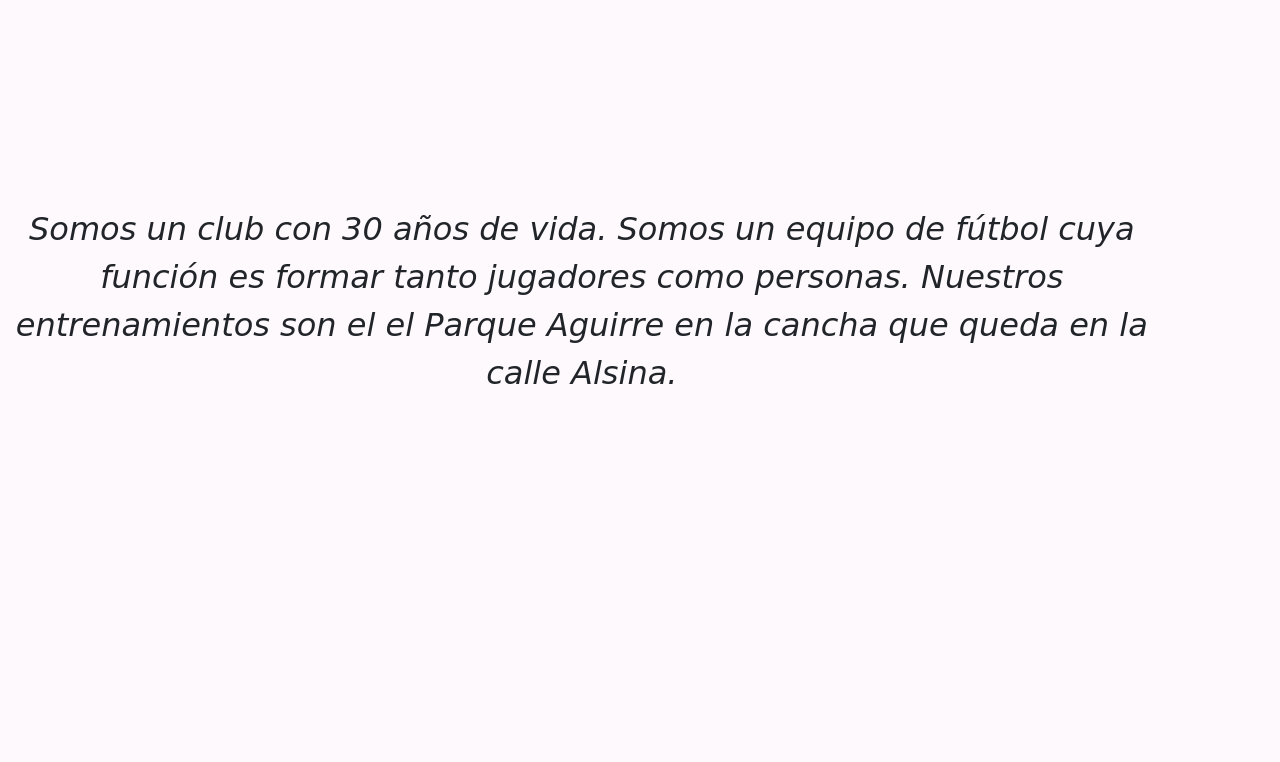
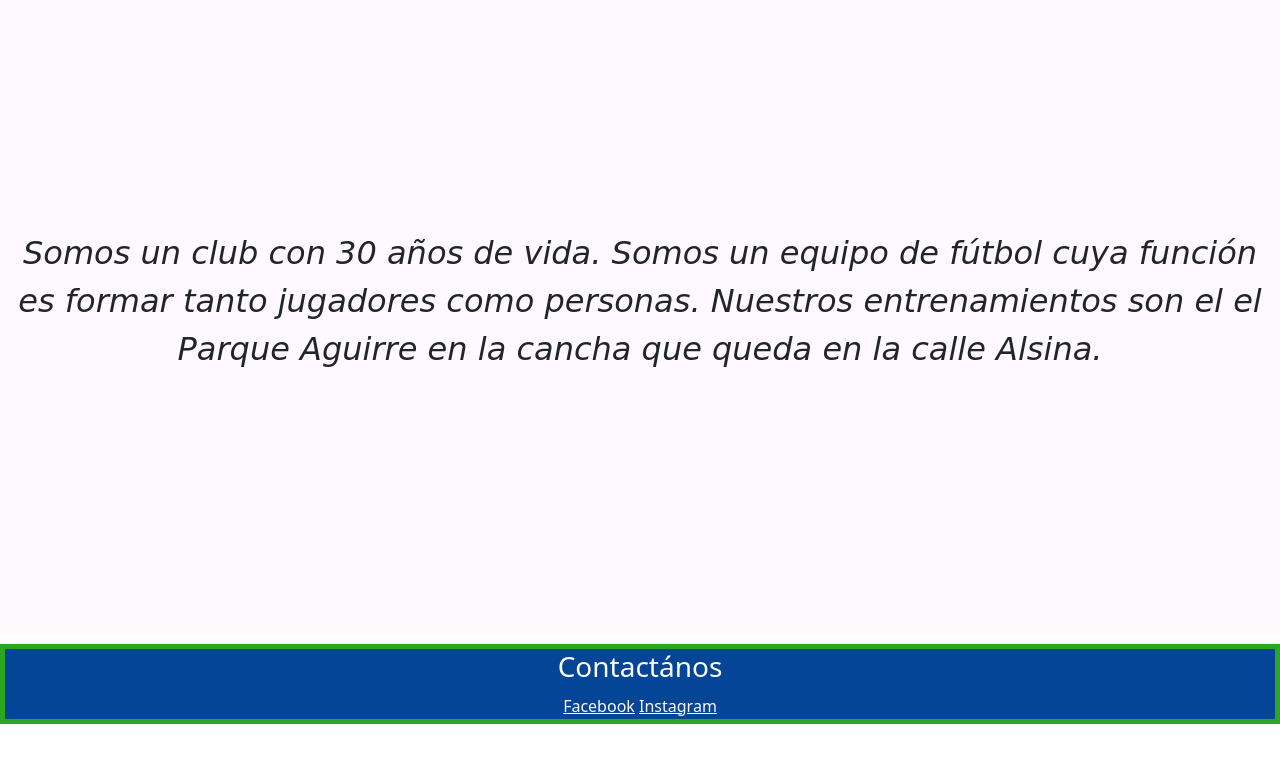
Before and after one commit to Martin3jo/PreEntrega2-Trejo, a plain HTML site: page pages/quienes_somos.html in a window 1280 px wide. Shown: the part 126-888 px from the top of the page. After the commit the page ends 850 px from the top, so only its background shows below. Drawn offline with nearby package versions, Linux system fonts and the light colour scheme; a web font is replaced by a local one.

Commit message:
Cambio diseño main nosotros

```diff
--- a/css/styles.css
+++ b/css/styles.css
@@ -143,6 +143,12 @@ main {
 #formHincha {
   grid-area: form;
 }
+#mainNosotros {
+  display: grid;
+  grid-template-rows: 1fr;
+  grid-template-columns: 1fr;
+  grid-template-areas: "parrafo";
+}
 
 /* Estilos main-section */
 
@@ -230,6 +236,7 @@ main {
   font-family: cursive;
   font-size: xx-large;
   text-align: -webkit-center;
+  grid-area: parrafo;
 }
 .divGaleria {
   display: flex;
--- a/pages/quienes_somos.html
+++ b/pages/quienes_somos.html
@@ -67,7 +67,7 @@
       </nav>
       <h1 class="headerDivh1">Acerca de nosotros</h1>
     </header>
-    <main>
+    <main id="mainNosotros">
       <div class="divP">
         <p>
           Somos un club con 30 años de vida. Somos un equipo de fútbol cuya
```
